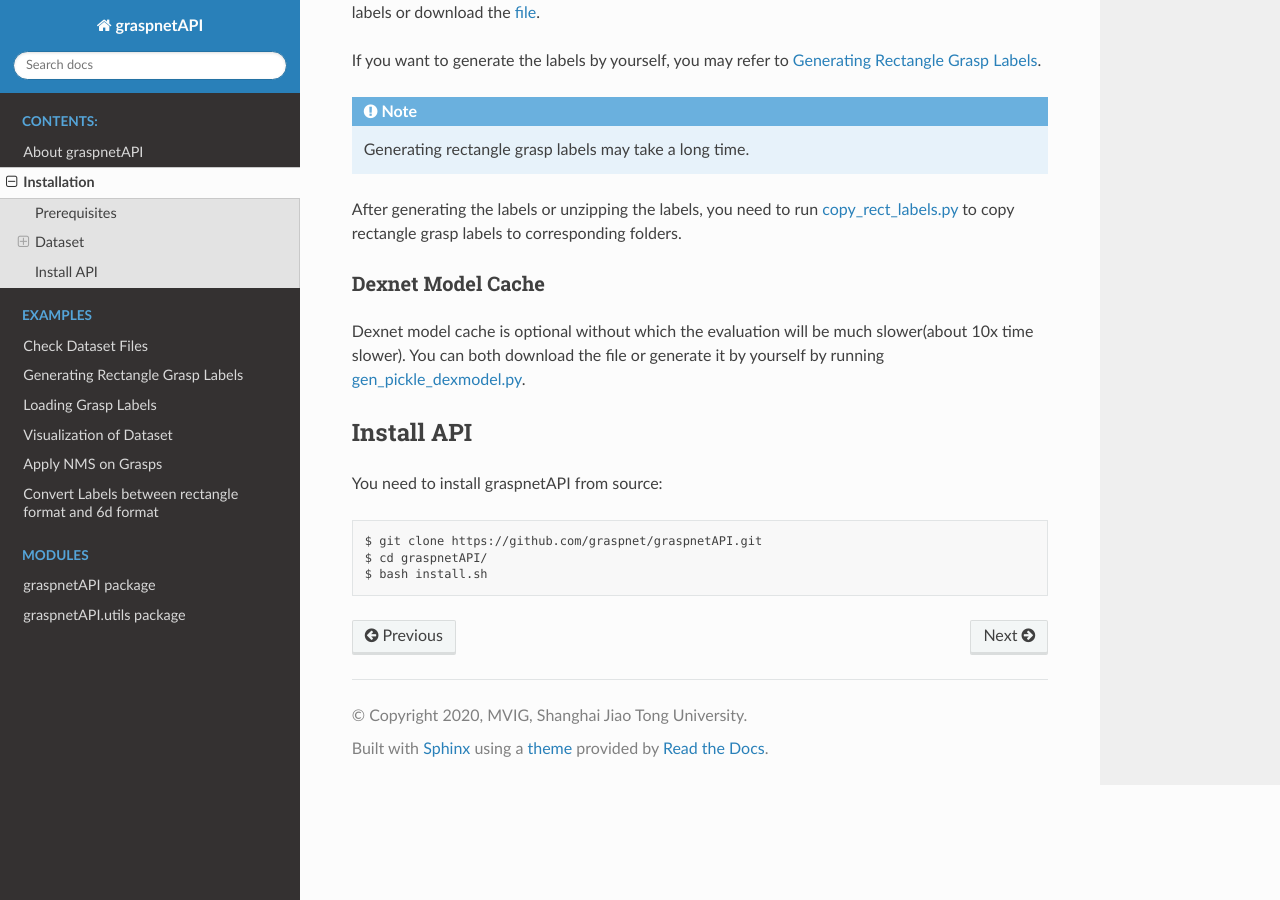
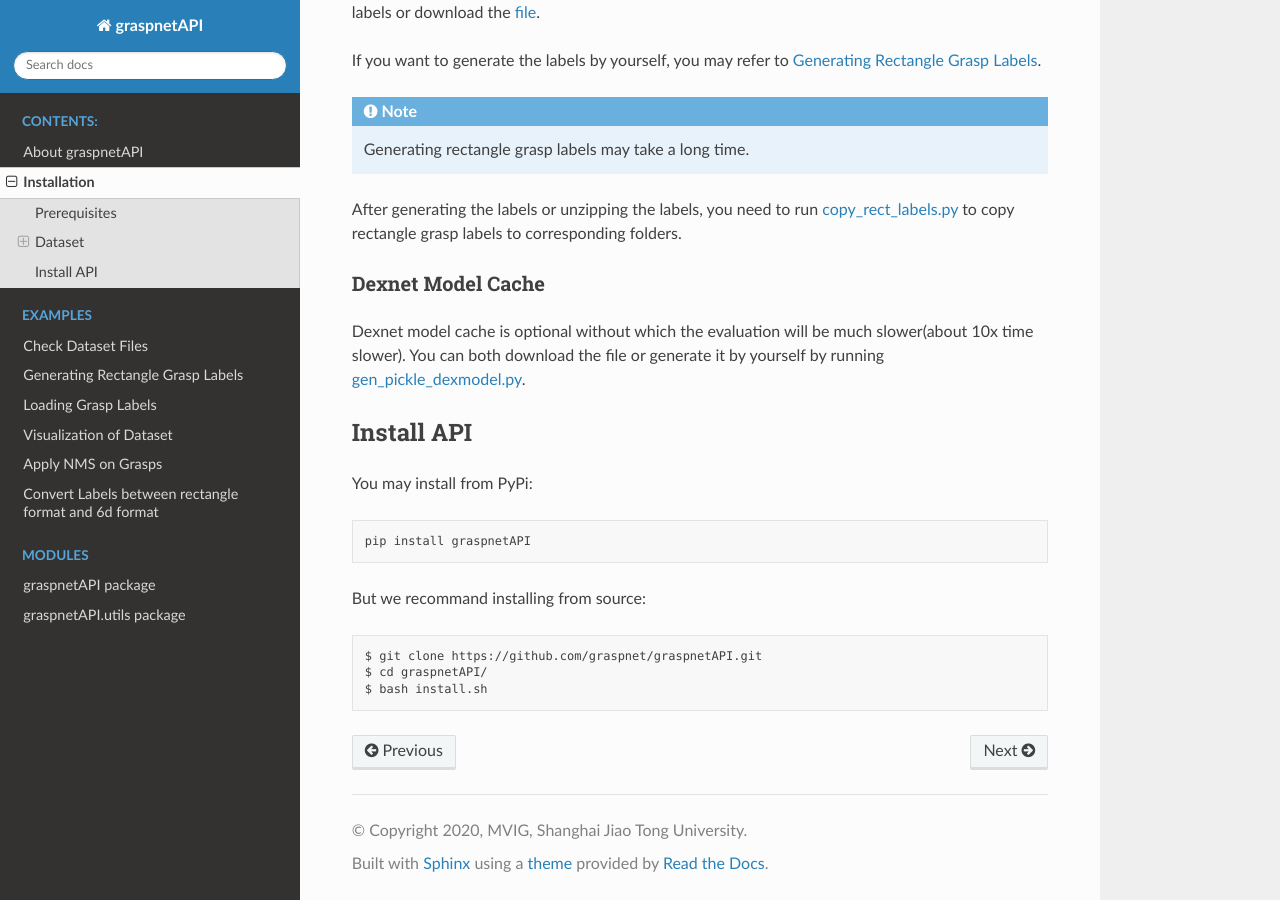
Before and after one commit to graspnet/graspnetAPI, a Sphinx documentation site: the page built from docs/source/install.rst, in a window 1280 px wide and 900 px high, scrolled down 690 px. Built offline with Sphinx 7.4.7 and the Read the Docs theme 2.0.0, drawn with Linux system fonts in a browser that asks for light colours; pages that are not in the unit, such as notebooks, are missing from menus.

Commit message:
update doc

```diff
--- a/docs/source/conf.py
+++ b/docs/source/conf.py
@@ -22,7 +22,7 @@ copyright = '2020, MVIG, Shanghai Jiao Tong University'
 author = 'graspnet'
 
 # The full version, including alpha/beta/rc tags
-release = '1.0.0'
+release = '1.1.0'
 
 
 # -- General configuration ---------------------------------------------------
--- a/docs/source/install.rst
+++ b/docs/source/install.rst
@@ -50,8 +50,11 @@ You can both download the file or generate it by yourself by running gen_pickle_
 
 Install API
 ^^^^^^^^^^^
+You may install from PyPi::
 
-You need to install graspnetAPI from source::
+    pip install graspnetAPI
+
+But we recommand installing from source::
 
     $ git clone https://github.com/graspnet/graspnetAPI.git
     $ cd graspnetAPI/
```
Also changed, not shown: README.md (+6 -0 lines), setup.py (+5 -5 lines), 1 other file.
